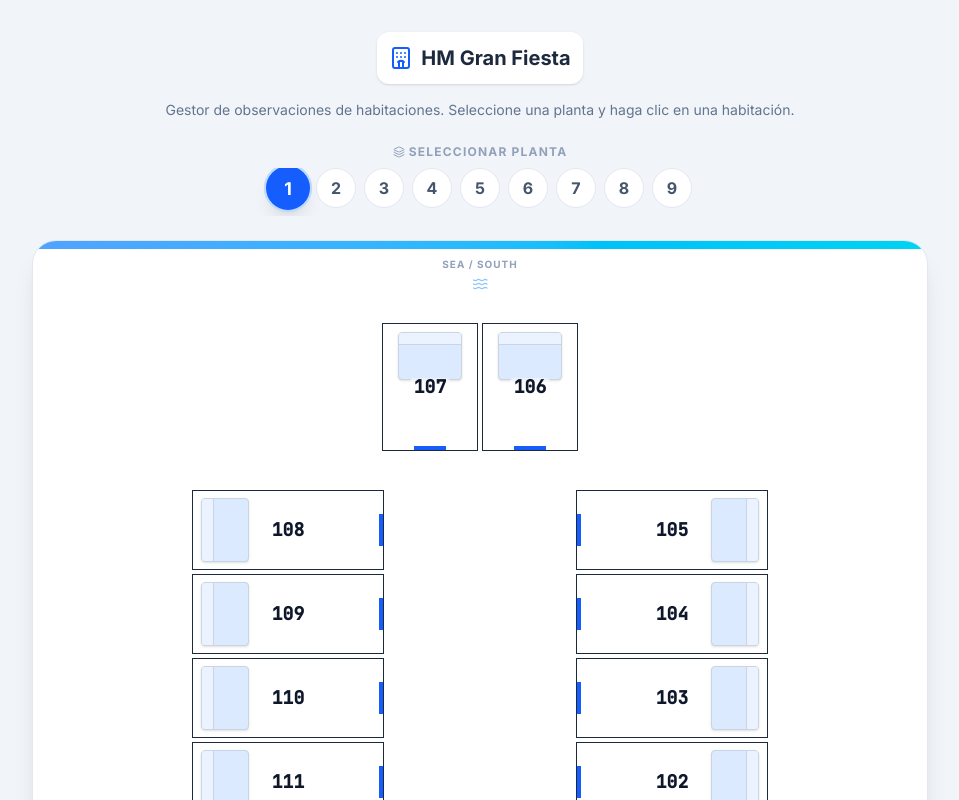
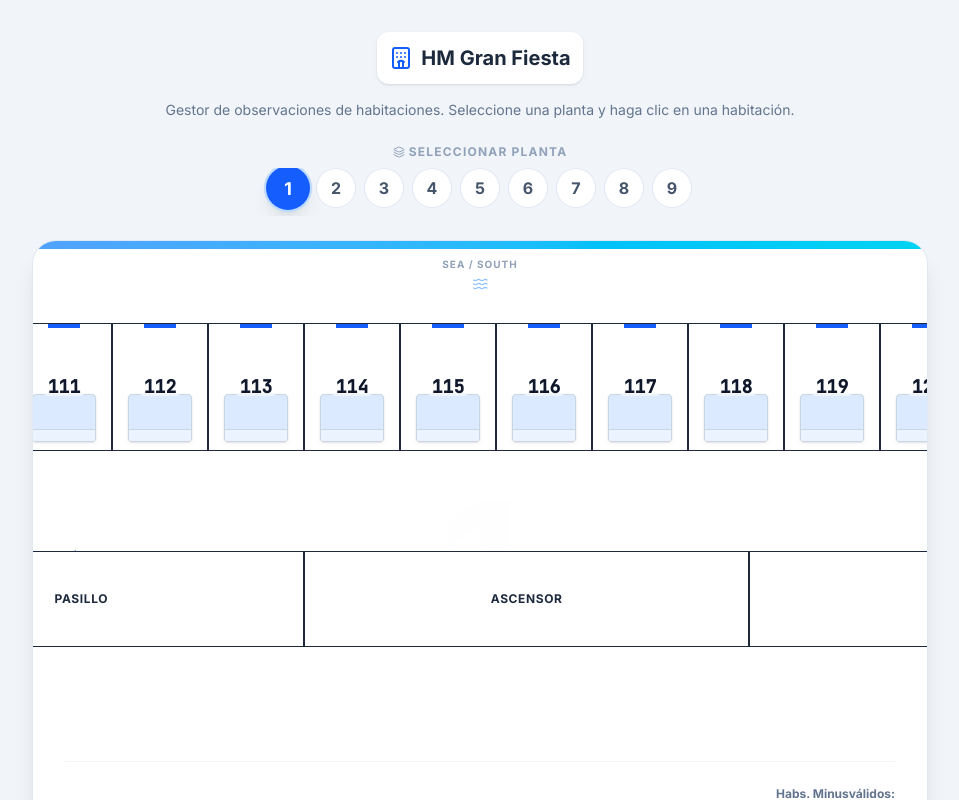
Before and after one commit to xisco82/HABITACIONES-PLANO-HM-GRAN-FIESTA, a React (Vite) app: page / in a window 1280 px wide. Shown: the top 800 px of the page, without its empty margins (160-1119 px from the left). Built offline with nearby package versions, Linux system fonts and the light colour scheme.

Commit message:
feat: Add bottom orientation for RoomCard
Introduces a new 'bottom' orientation option for RoomCard components. This allows for more flexible layout configurations, particularly in responsive designs.

Also adds logic to detect mobile viewport sizes and adjust rendering accordingly.

```diff
--- a/src/App.tsx
+++ b/src/App.tsx
@@ -24,7 +24,7 @@ interface RoomCardProps {
   room: RoomData;
   onClick: () => void;
   observations: Observation[];
-  orientation: 'top' | 'left' | 'right';
+  orientation: 'top' | 'bottom' | 'left' | 'right';
   bedPosition?: BedPosition;
 }
 
@@ -49,6 +49,7 @@ const RoomCard: React.FC<RoomCardProps> = ({
   // Layout classes based on orientation (container shape)
   const containerClasses = {
     top: "h-32 w-24",
+    bottom: "h-32 w-24",
     left: "h-20 w-48",
     right: "h-20 w-48"
   };
@@ -75,6 +76,7 @@ const RoomCard: React.FC<RoomCardProps> = ({
 
   const doorClasses = {
     top: "absolute bottom-[-4px] left-1/2 -translate-x-1/2 w-8 h-2 bg-blue-600",
+    bottom: "absolute top-[-4px] left-1/2 -translate-x-1/2 w-8 h-2 bg-blue-600",
     left: "absolute right-[-4px] top-1/2 -translate-y-1/2 w-2 h-8 bg-blue-600",
     right: "absolute left-[-4px] top-1/2 -translate-y-1/2 w-2 h-8 bg-blue-600"
   };
@@ -387,6 +389,19 @@ export default function App() {
 
   const { topRooms, leftRooms, rightRooms } = useMemo(() => getFloorData(currentFloor), [currentFloor]);
 
+  // Responsive Layout Logic
+  const [isMobile, setIsMobile] = useState(false);
+
+  useEffect(() => {
+    const checkMobile = () => {
+      setIsMobile(window.innerWidth < 1024); // lg breakpoint
+    };
+
+    checkMobile();
+    window.addEventListener('resize', checkMobile);
+    return () => window.removeEventListener('resize', checkMobile);
+  }, []);
+
   // Load from localStorage on mount
   useEffect(() => {
     const savedObs = localStorage.getItem('hotel-observations');
@@ -507,6 +522,9 @@ export default function App() {
         {/* Main Grid Layout */}
         <div className="flex flex-col items-center gap-0 py-12">
 
+          {isMobile ? (
+            // --- MOBILE / VERTICAL LAYOUT (Original) ---
+            <>
               {/* Top Rooms */}
               <div className="flex gap-1 mb-8">
                 {topRooms.map(room => (
@@ -555,6 +573,62 @@ export default function App() {
                   ))}
                 </div>
               </div>
+            </>
+          ) : (
+            // --- DESKTOP / HORIZONTAL LAYOUT (Rotated -90deg) ---
+            <div className="flex flex-row items-center gap-0">
+              {/* Left Wing (was Top Rooms) - Now Vertical Bridge */}
+              <div className="flex flex-col gap-1 mr-8 justify-center">
+                 {/* Reverse order to match rotation logic if needed, or keep as is */}
+                 {/* Top rooms 107, 106 usually sit at the 'top' of the U.
+                     In horizontal U (opening right), they are the left bridge.
+                     107 is usually left of 106. So 107 is Top, 106 is Bottom?
+                 */}
+                {topRooms.map(room => (
+                  <div key={room.id}>
+                    <RoomCard
+                      room={room}
+                      onClick={() => setSelectedRoom(room)}
+                      observations={getRoomObs(room.id)}
+                      orientation="right" // Door faces right (into corridor)
+                      bedPosition={getRoomConfig(room.id).bedPosition}
+                    />
+                  </div>
+                ))}
+              </div>
+
+              {/* Main Corridor Rows */}
+              <div className="flex flex-col gap-24 relative">
+                {/* Top Row (was Left Column 108...125) */}
+                <div className="flex flex-row gap-0">
+                  {leftRooms.map(room => (
+                    <RoomCard
+                      key={room.id}
+                      room={room}
+                      onClick={() => setSelectedRoom(room)}
+                      observations={getRoomObs(room.id)}
+                      orientation="bottom" // Door faces bottom (into corridor)
+                      bedPosition={getRoomConfig(room.id).bedPosition}
+                    />
+                  ))}
+                </div>
+
+                {/* Bottom Row (was Right Column 105...126) */}
+                <div className="flex flex-row gap-0">
+                  {rightRooms.map(room => (
+                    <RoomCard
+                      key={room.id}
+                      room={room}
+                      onClick={() => setSelectedRoom(room)}
+                      observations={getRoomObs(room.id)}
+                      orientation="top" // Door faces top (into corridor)
+                      bedPosition={getRoomConfig(room.id).bedPosition}
+                    />
+                  ))}
+                </div>
+              </div>
+            </div>
+          )}
 
         </div>
 
```
Lines whose indentation alone changed are shown as unchanged.
